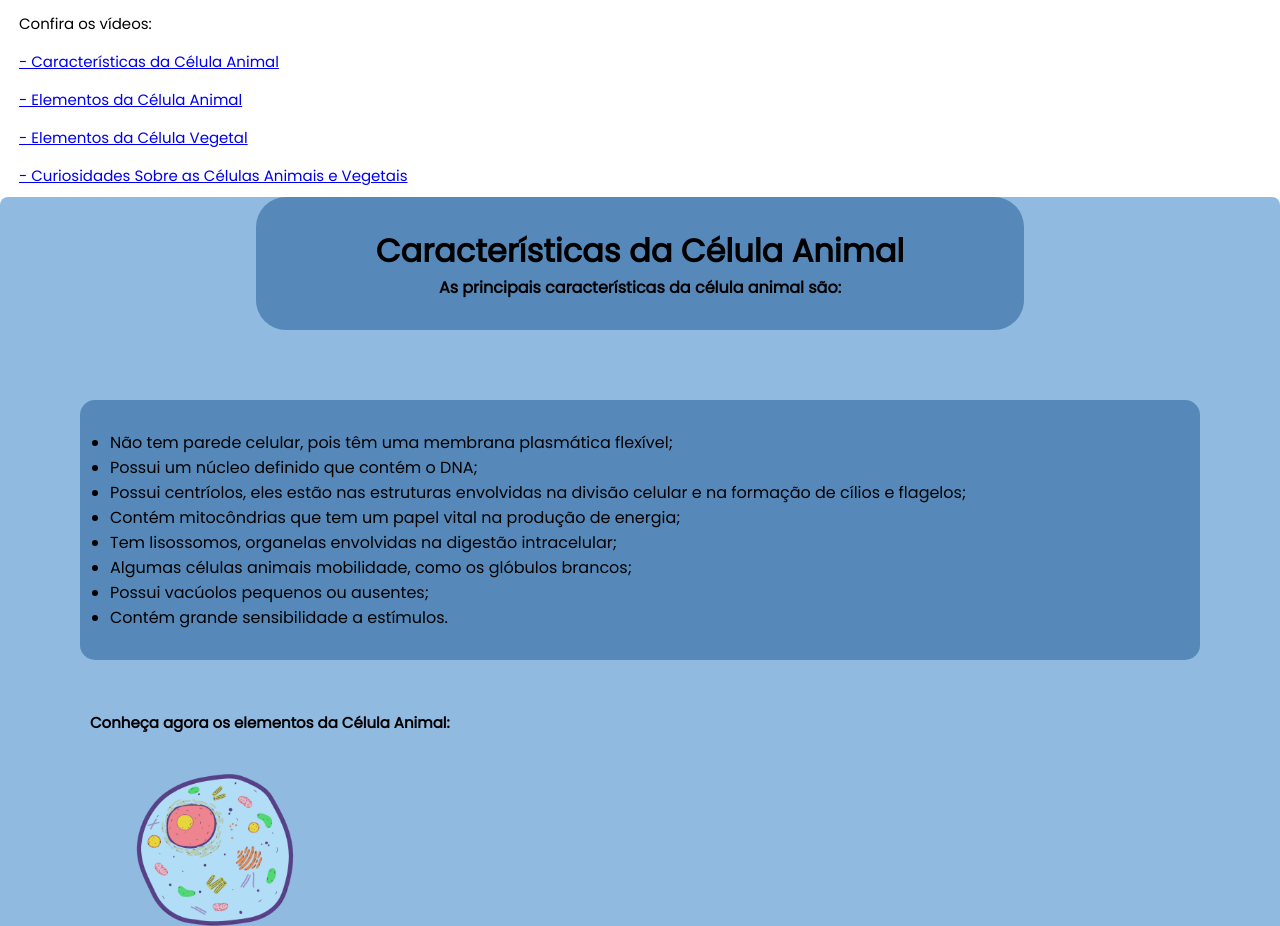
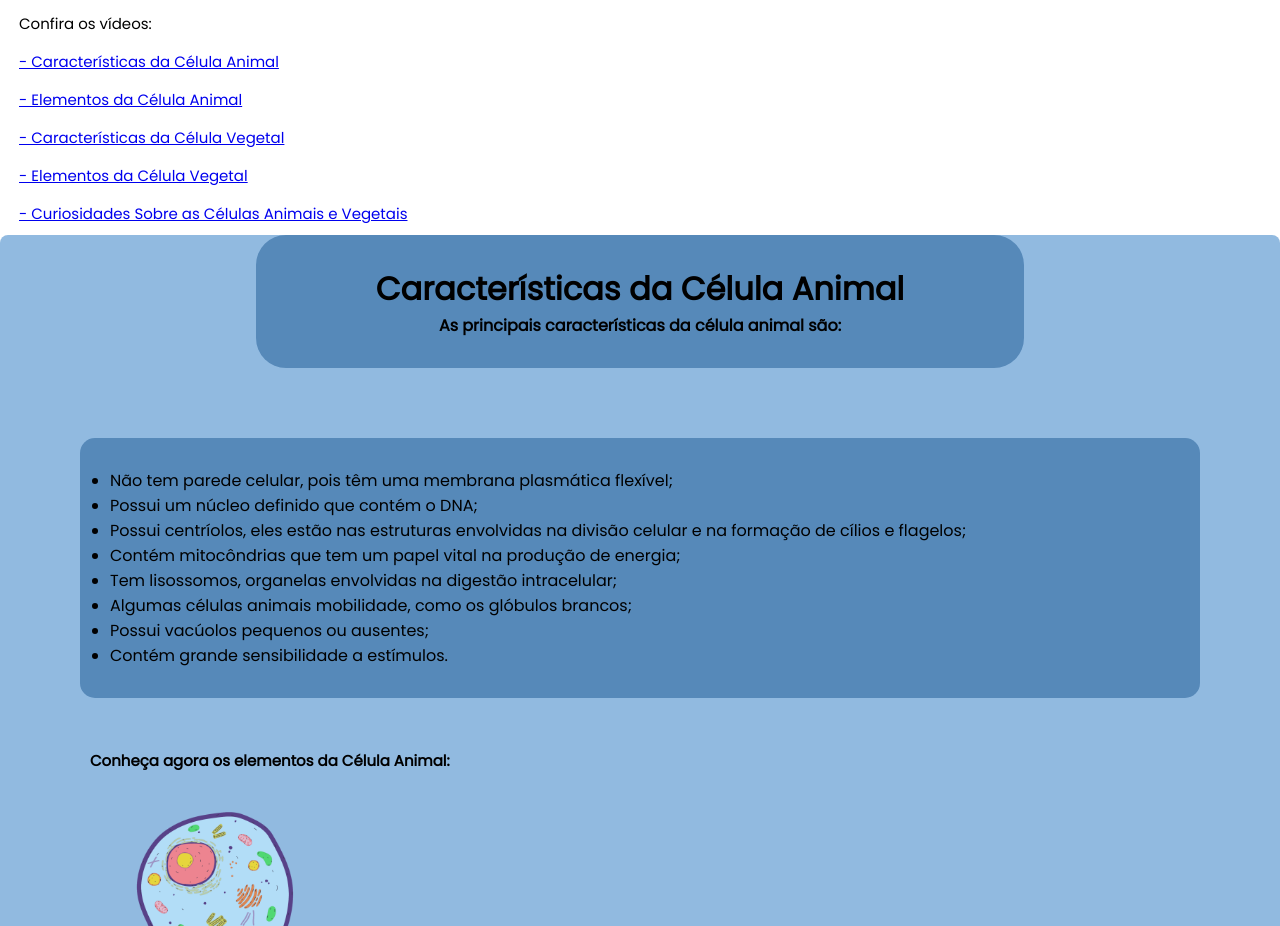
Before and after one commit to jamilekarinee/PaginaOficial, a plain HTML site: page index.html in a window 1280 px wide. Shown: the part 1980-2906 px from the top of the page. Drawn offline with Linux system fonts and the light colour scheme; a web font is replaced by a local one.

Commit message:
upload index

```diff
--- a/index.html
+++ b/index.html
@@ -159,6 +159,7 @@
     <p class="texto_painel3">Confira os vídeos:</p>
     <p class="texto_painel3"><a href="https://www.youtube.com/watch?v=ebcofSDlCvw" target="_blank">- Características da Célula Animal</a></p>
     <p class="texto_painel3"><a href="https://www.youtube.com/watch?si=pisWK6L3dFFHHCPH&v=T0WGKwQUNdI&feature=youtu.be" target="_blank">- Elementos da Célula Animal</a></p>
+    <p class="texto_painel3"><a href="https://www.youtube.com/watch?v=4d7o6yBmWGI" target="_blank">- Características da Célula Vegetal</a></p>
     <p class="texto_painel3"><a href="https://www.youtube.com/watch?v=hm1SGxIB0H4" target="_blank">- Elementos da Célula Vegetal</a></p>
     <p class="texto_painel3"><a href="https://www.youtube.com/watch?v=gBTNeAnE_PQ" target="_blank">- Curiosidades Sobre as Células Animais e Vegetais</a></p>
     <!-- Célula Vegetal: Características - Juliana -->
```
